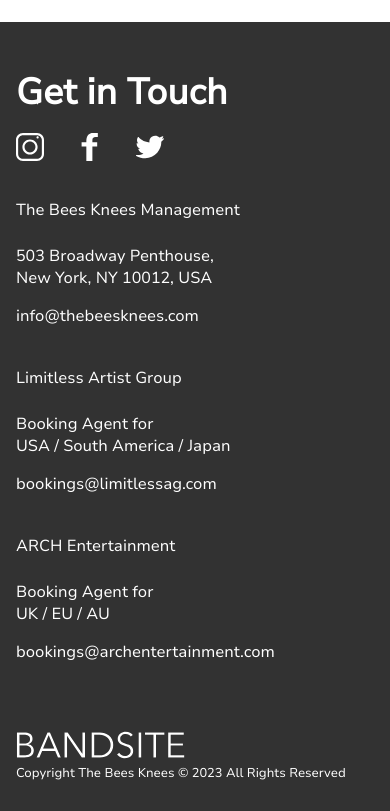
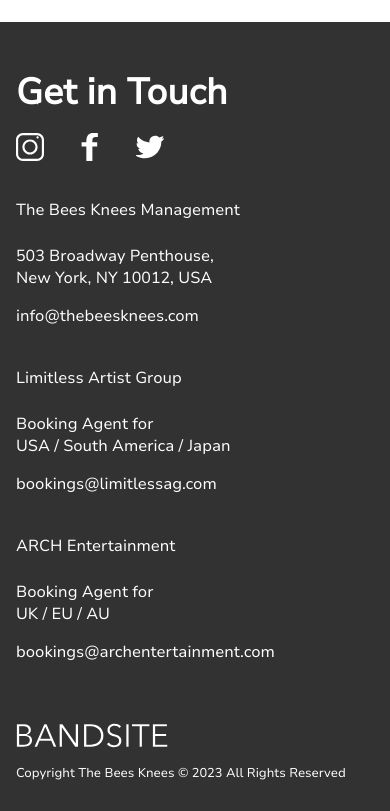
Before and after one commit to eemersonrosa/emerson-guimaraes-bandsite, a plain HTML site: page index.html in a window 390 px wide. Shown: the part 3623-4434 px from the top of the page. Drawn offline with nearby package versions, Linux system fonts and the light colour scheme; files that its build step writes are made by us from their sources.

Commit message:
BNSITE-39 logo fixed for phone sizes

```diff
--- a/styles/bio.scss
+++ b/styles/bio.scss
@@ -426,10 +426,10 @@ footer {
 		.footer-brand-container {
 			position: absolute;
 			.footer-logo {
-				margin-top: -4rem;
+				margin-top: -4.5rem;
 				margin-right: 11.5rem;
 				.footer-logo-image {
-					width: 20vh;
+					width: 18vh;
 				}
 			}
 		}
```
Also changed, not shown: styles/bio.css.
